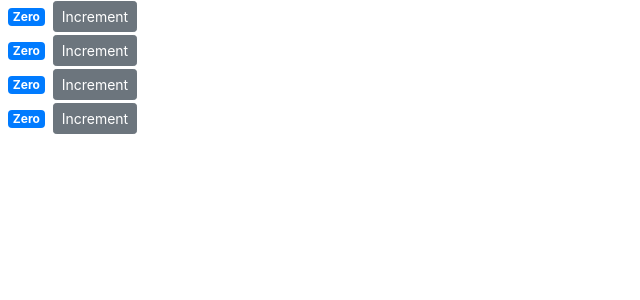
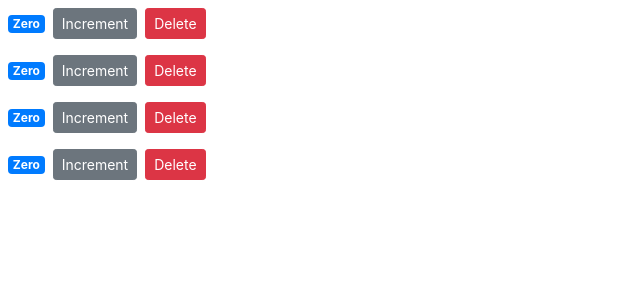
Before and after one commit to Arun05hp/cartCounter, a React (Create React App) app: page / in a window 1280 px wide. Shown: the top 300 px of the page, without its empty margins (0-640 px from the left). Built offline with nearby package versions, Linux system fonts and the light colour scheme.

Commit message:
delete button

```diff
--- a/src/components/counter.jsx
+++ b/src/components/counter.jsx
@@ -1,7 +1,7 @@
 import React, { Component } from "react";
 
 class Counter extends Component {
-  state = { value: this.props.value };
+  state = { value: this.props.counter.value };
 
   //bind this with constructor
   // constructor() {
@@ -25,6 +25,12 @@
         >
           Increment
         </button>
+        <button
+          onClick={() => this.props.onDelete(this.props.counter.id)}
+          className="btn btn-danger btn-sm m-2"
+        >
+          Delete
+        </button>
       </div>
     );
   }
--- a/src/components/counters.jsx
+++ b/src/components/counters.jsx
@@ -10,11 +10,20 @@
       { id: 4, value: 0 },
     ],
   };
+
+  handleDelete = (counterId) => {
+    const counters = this.state.counters.filter((c) => c.id !== counterId);
+    this.setState({ counters });
+  };
   render() {
     return (
       <div>
         {this.state.counters.map((counter) => (
-          <Counter key={counter.id} value={counter.value} selected={true} />
+          <Counter
+            key={counter.id}
+            onDelete={this.handleDelete}
+            counter={counter}
+          />
         ))}
       </div>
     );
```
